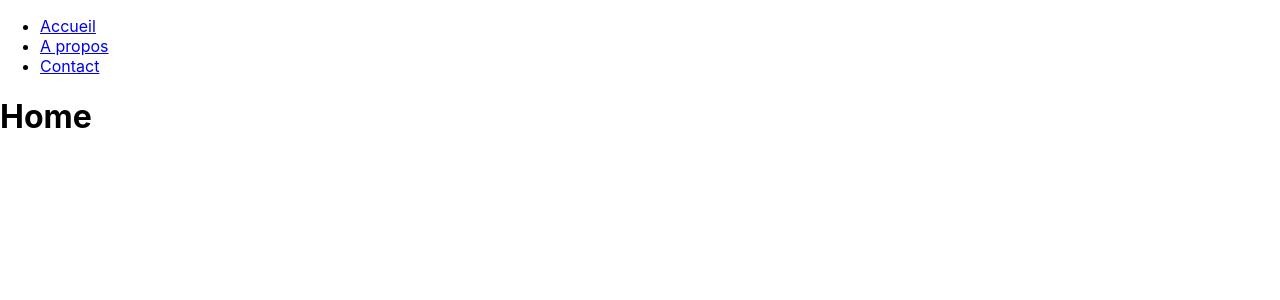
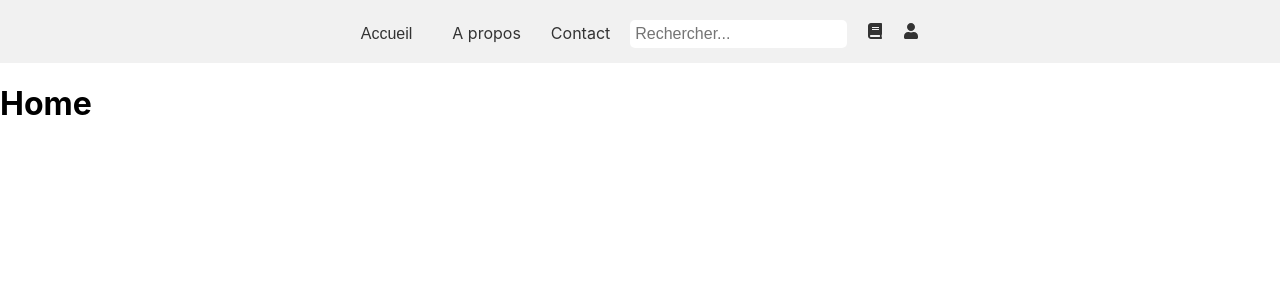
Before and after one commit to OlivierMaria/Adlis, a React (Create React App) app in the folder front/: page / in a window 1280 px wide. Shown: the top 300 px of the page. Built offline with nearby package versions, Linux system fonts and the light colour scheme.

Commit message:
added modification on the navbar

```diff
--- a/front/package.json
+++ b/front/package.json
@@ -8,6 +8,7 @@
     "@testing-library/user-event": "^13.5.0",
     "react": "^18.2.0",
     "react-dom": "^18.2.0",
+    "react-icons": "^4.9.0",
     "react-router-dom": "^6.13.0",
     "react-scripts": "5.0.1",
     "web-vitals": "^2.1.4"
--- a/front/src/App.js
+++ b/front/src/App.js
@@ -5,6 +5,8 @@ import Home from "./pages/Home.js";
 import React from "react";
 import Navbar from "./components/Navbar.js";
 import NoPage from "./pages/NoPage.js";
+import Books from "./pages/Books.js";
+import Login from "./pages/Login.js";
 
 const App = () => {
   return (
@@ -14,6 +16,8 @@ const App = () => {
         <Route path="/" element={<Home />} />
         <Route path="about" element={<About />} />
         <Route path="contact" element={<Contact />} />
+        <Route path="books" element={<Books />} />
+        <Route path="login" element={<Login />} />
         <Route path="*" element={<NoPage />} />
       </Routes>
     </BrowserRouter>
--- a/front/src/components/Navbar.js
+++ b/front/src/components/Navbar.js
@@ -1,5 +1,8 @@
 import { Link } from "react-router-dom";
+import "../style/Navbar.css";
 import React from "react";
+import SearchBar from "./SearchBar.js";
+import { FaUser, FaBook } from "react-icons/fa";
 
 const Navbar = () => {
   return (
@@ -7,13 +10,26 @@ const Navbar = () => {
       <nav>
         <ul>
           <li>
-            <Link to="/">Accueil</Link>
+            <button>
+              <Link to="/">Accueil</Link>
+            </button>
           </li>
           <li>
             <Link to="/about">A propos</Link>
           </li>
           <li>
             <Link to="/contact">Contact</Link>
+          </li>
+          <li>
+            <SearchBar />
+          </li>
+          <li>
+            <Link to="/books">
+              <FaBook />
+            </Link>
+            <Link to="/login">
+              <FaUser />
+            </Link>
           </li>
         </ul>
       </nav>
--- /dev/null
+++ b/front/src/components/SearchBar.js
@@ -0,0 +1,11 @@
+import React from "react";
+
+const SearchBar = () => {
+  return (
+    <div className="search-container">
+      <input type="text" placeholder="Rechercher..." />
+    </div>
+  );
+};
+
+export default SearchBar;
--- /dev/null
+++ b/front/src/pages/Books.js
@@ -0,0 +1,11 @@
+import React from "react";
+
+const Books = () => {
+  return (
+    <div>
+      <h1>Books</h1>
+    </div>
+  );
+};
+
+export default Books;
--- /dev/null
+++ b/front/src/pages/Login.js
@@ -0,0 +1,11 @@
+import React from "react";
+
+const Login = () => {
+  return (
+    <div>
+      <h1>Login</h1>
+    </div>
+  );
+};
+
+export default Login;
--- /dev/null
+++ b/front/src/style/Navbar.css
@@ -0,0 +1,43 @@
+nav {
+    background-color: #f1f1f1f1;
+    padding: 10px;
+}
+
+ul {
+    list-style-type: none;
+    margin: 0;
+    padding: 0;
+    text-align: center;
+}
+
+li {
+    display: inline-block;
+    margin-right: 10px;
+
+}
+
+button, a {
+    display: inline-block;
+    background-color: transparent;
+    border: none;
+    padding: 5px 10px;
+    font-size: 16px;
+    text-decoration: none;
+    color: #333;
+    cursor: pointer;
+}
+
+button:hover, a:hover{
+    color: #666;
+}
+
+.search-container {
+    margin-top: 10px;
+}
+
+.search-container input[type="text"]{
+padding: 5px;
+border: none;
+border-radius: 5px;
+font-size: 16px;
+}
```
Also changed, not shown: front/src/assets/img/logo.png (added), 1 other file (tests, documents, lock files or other folders).
